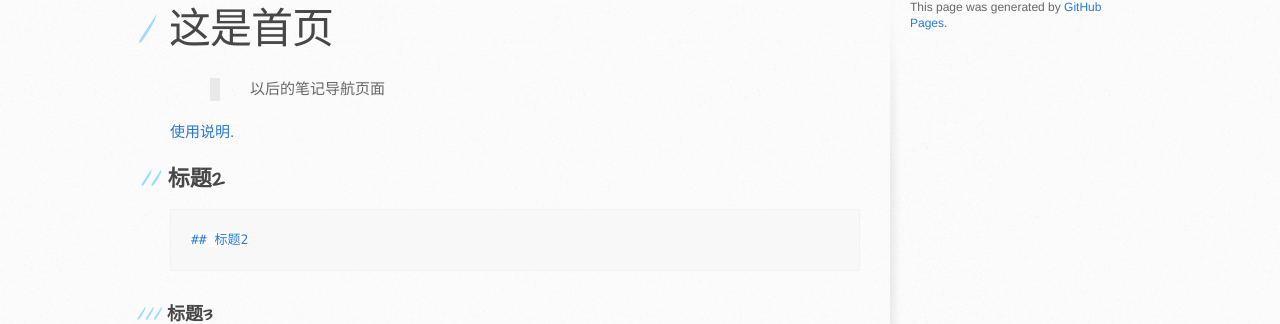
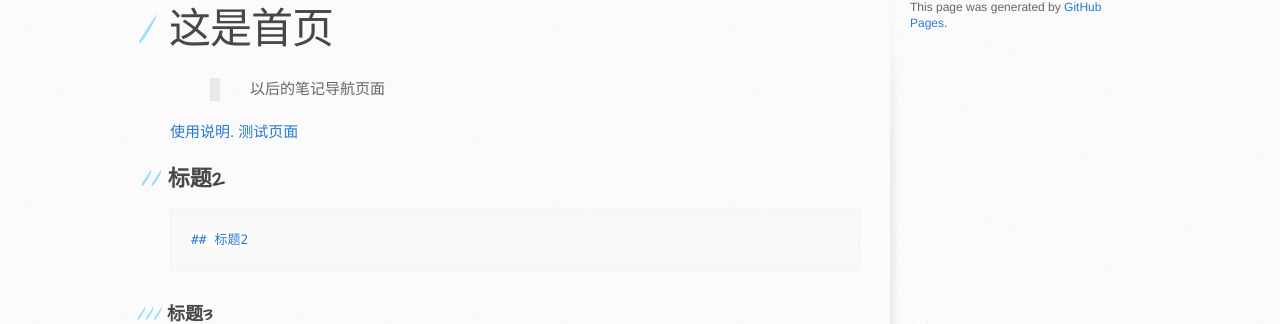
Before and after one commit to alleyz-favorite/alleyz-favorite.github.io, a Jekyll site: the page built from index.md, in a window 1280 px wide. Shown: the part 232-556 px from the top of the page. Built offline with Jekyll 4.4.1, drawn with Linux system fonts in a browser that asks for light colours; our own code applies the rules of GitHub Pages for plain Markdown files.

Commit message:
link my page

````diff
--- a/index.md
+++ b/index.md
@@ -4,7 +4,7 @@
 >
 
 [使用说明](index-old.md).
-
+[测试页面](./docs/jhipster/myindex.md)
 ## 标题2
 
 ```
````
Also changed, not shown: docs/jhipster/myindex.md (added, +1 -0 lines).
